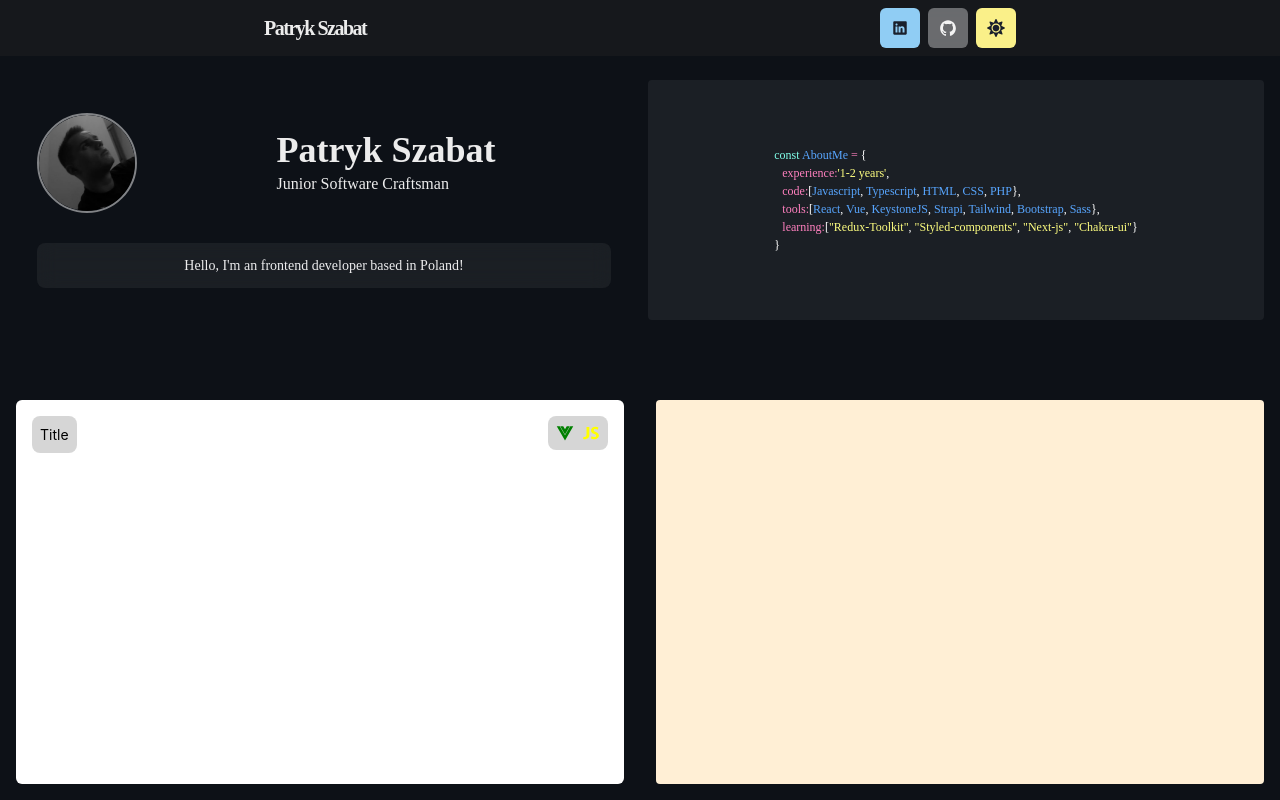
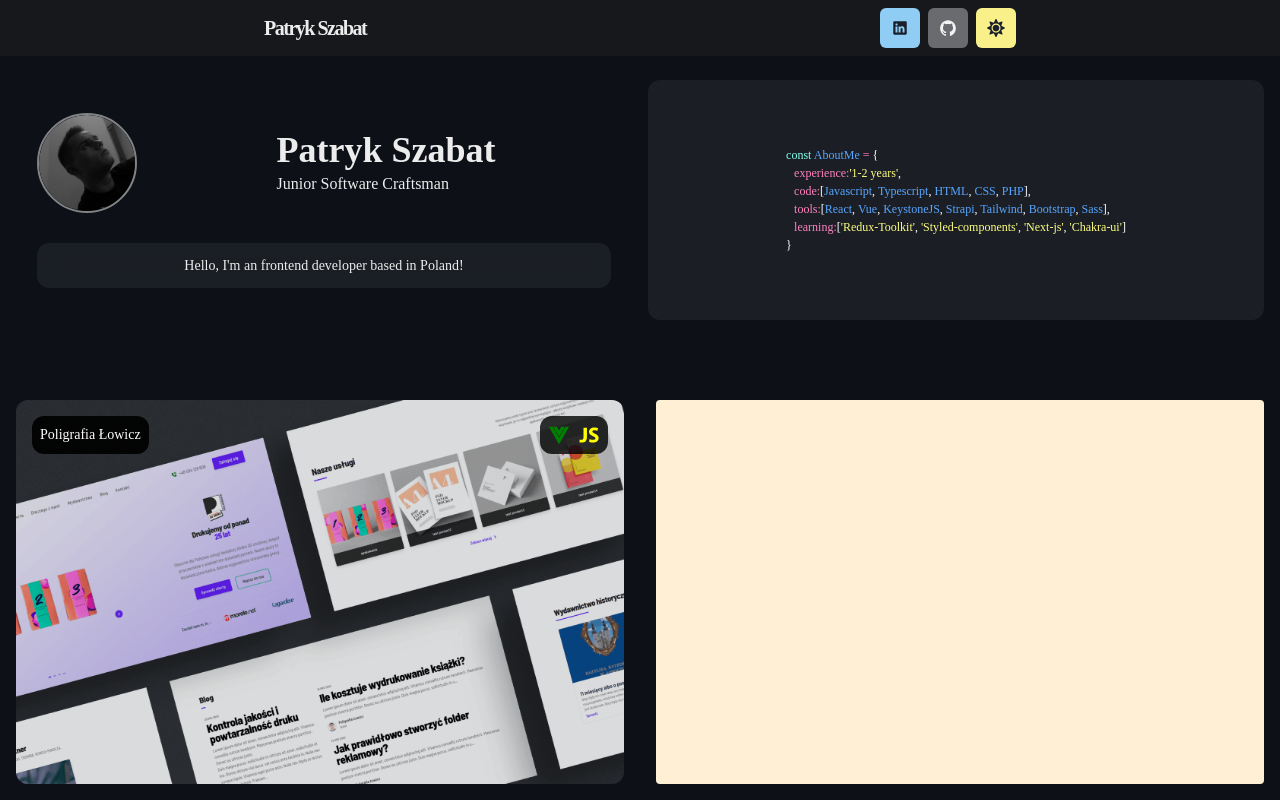
Before and after one commit to dedku/portfolio-app, a React (Create React App) app: page / in a window 1280 px wide. Shown: the top 800 px of the page. Built offline with nearby package versions, Linux system fonts and the light colour scheme.

Commit message:
Project box hover

```diff
--- a/src/components/AboutMe.js
+++ b/src/components/AboutMe.js
@@ -1,4 +1,4 @@
-import { Box, Container, Flex, Heading, chakra, Image, Text, Spacer, Center, useColorModeValue } from '@chakra-ui/react'
+import { Box, Container, Flex, Heading, chakra, Image, Text, Spacer, Center, useColorModeValue, Button, VStack } from '@chakra-ui/react'
 
 const ProfileImage = chakra(Image, {
   shouldForwardProp: prop => ['width', 'height', 'src', 'alt'].includes(prop)
@@ -61,7 +61,7 @@ const AboutMe = () => {
                 </Box>
                 <Spacer />
                 <Box
-                    borderRadius="lg"
+                    rounded='xl'
                     mt={6}
                     p={3}
                     textAlign="center"
@@ -77,13 +77,13 @@ const AboutMe = () => {
           </Box>
           <Box
             bg={useColorModeValue('blackAlpha.800', 'whiteAlpha.100')}
-            borderRadius={4}
+            rounded='xl'
             w="100%"
             h={{ base: 'calc(50vh - 4rem)', md: 'calc(50vh - 10rem)' }}
             alignItems="center"
             maxH='400px'
           >
-            <Center h="100%" mx={8}>
+            <Center h="100%" mx={6}>
               <Text fontSize={{base: 'sm', md: 'xs'}} as="samp" fontFamily='JetBrains Mono  , Poppins'>
                 <chakra.span color="#80FFEA">const </chakra.span>
                 <chakra.span color="#58a6ff">AboutMe </chakra.span>
@@ -105,7 +105,7 @@ const AboutMe = () => {
                 <chakra.span color="#58a6ff">CSS</chakra.span>
                 <chakra.span color="white">&#44; </chakra.span>
                 <chakra.span color="#58a6ff">PHP</chakra.span>
-                <chakra.span color="white">&#125;</chakra.span>
+                <chakra.span color="white">&#93;</chakra.span>
                 <chakra.span color="white">&#44;</chakra.span>
                 <chakra.br />
                 <chakra.span ml={2} color="#FF80BF">tools:</chakra.span>
@@ -123,19 +123,19 @@ const AboutMe = () => {
                 <chakra.span color="#58a6ff">Bootstrap</chakra.span>
                 <chakra.span color="white">&#44; </chakra.span>
                 <chakra.span color="#58a6ff">Sass</chakra.span>
-                <chakra.span color="white">&#125;</chakra.span>
+                <chakra.span color="white">&#93;</chakra.span>
                 <chakra.span color="white">&#44;</chakra.span>
                 <chakra.br />
                 <chakra.span ml={2} color="#FF80BF">learning:</chakra.span>
                 <chakra.span color="white">&#91;</chakra.span>
-                <chakra.span color="#FFFF80">"Redux-Toolkit"</chakra.span>
+                <chakra.span color="#FFFF80">'Redux-Toolkit'</chakra.span>
                 <chakra.span color="white">&#44; </chakra.span>
-                <chakra.span color="#FFFF80">"Styled-components"</chakra.span>
+                <chakra.span color="#FFFF80">'Styled-components'</chakra.span>
                 <chakra.span color="white">&#44; </chakra.span>
-                <chakra.span color="#FFFF80">"Next-js"</chakra.span>
+                <chakra.span color="#FFFF80">'Next-js'</chakra.span>
                 <chakra.span color="white">&#44; </chakra.span>
-                <chakra.span color="#FFFF80">"Chakra-ui"</chakra.span>
-                <chakra.span color="white">&#125;</chakra.span>
+                <chakra.span color="#FFFF80">'Chakra-ui'</chakra.span>
+                <chakra.span color="white">&#93;</chakra.span>
                 <chakra.br />
                 <chakra.span color="white">&#125;</chakra.span>
               </Text>
--- a/src/components/Projects.js
+++ b/src/components/Projects.js
@@ -1,8 +1,19 @@
 import { Container, SimpleGrid, Box, Text, Flex, Spacer } from "@chakra-ui/react";
 import { RiVuejsFill } from 'react-icons/ri'
 import { IoLogoJavascript } from 'react-icons/io'
+import { useState } from "react";
 
 const Projects = () => {
+    const [ isHovered, setIsHovered ] = useState(false)
+
+    function over(e) {
+        setIsHovered(true)
+    }
+
+    function out(e) {
+        setIsHovered(false)
+    }
+
     return (
     <Container maxW="container.xl">
         <SimpleGrid
@@ -14,21 +25,23 @@ const Projects = () => {
         pt={4}
         mb={8}
         >
-            <Box bg="white" h={{ base: 'calc(100vh - 12rem)', md: 'calc(50vh - 1rem)' }} borderRadius={6}  >
-                <Flex>
-                    <Text color="black" m={4} p={2} borderRadius={8} bg="blackAlpha.300" fontSize={14}>Title</Text>
-                    <Spacer />
-
-                    <Box  m={4} p={2} borderRadius={8} bg="blackAlpha.300" h='100%'>
-                    <Flex gap={2}>
-                    <RiVuejsFill color='green' fontSize={18} />
-                    <IoLogoJavascript  color='yellow' fontSize={18} />
+            <Box role='group'>
+                <Box pos="relative" h={{ base: 'calc(100vh - 12rem)', md: 'calc(50vh - 1rem)' }} rounded='xl' position='relative' >
+                    <Box bgImage="url('/Poligrafia-łowicz.png')" bgSize='cover' rounded='xl' position="absolute" top='0' right='0' left='0' bottom='0'  zIndex='-2' opacity='0.85' _groupHover={{ opacity: '0.1', transition: '0.5s all ease'}}/>
+                    <Flex>
+                        <Text color="white" m={4} p={2} rounded='xl' bg="blackAlpha.900" fontSize={14} fontFamily='JetBrains Mono  , Poppins'>Poligrafia Łowicz</Text>
+                        <Spacer />
+                        <Box  m={4} p={2} rounded='xl' bg="blackAlpha.800" h='100%'>
+                            <Flex gap={2}>
+                                <RiVuejsFill color='green' fontSize={22} />
+                                <IoLogoJavascript  color='yellow' fontSize={22} />
+                            </Flex>
+                        </Box>
                     </Flex>
-                    </Box>
-                </Flex>
+                </Box>
             </Box>
             <Box bg="papayawhip" h={{ base: 'calc(100vh - 12rem)', md: 'calc(50vh - 1rem)' }} borderRadius={4}  />
-            <Box bg="papayawhip" h={{ base: 'calc(100vh - 12rem)', md: 'calc(50vh - 1rem)' }} borderRadius={4}  />
+            <Box bg="papayawhip" h={{ base: 'calc(100   vh - 12rem)', md: 'calc(50vh - 1rem)' }} borderRadius={4}  />
             <Box bg="papayawhip" h={{ base: 'calc(100vh - 12rem)', md: 'calc(50vh - 1rem)' }} borderRadius={4}  />
         </SimpleGrid>
     </Container>
```
Also changed, not shown: public/Poligrafia-łowicz.png (added).
